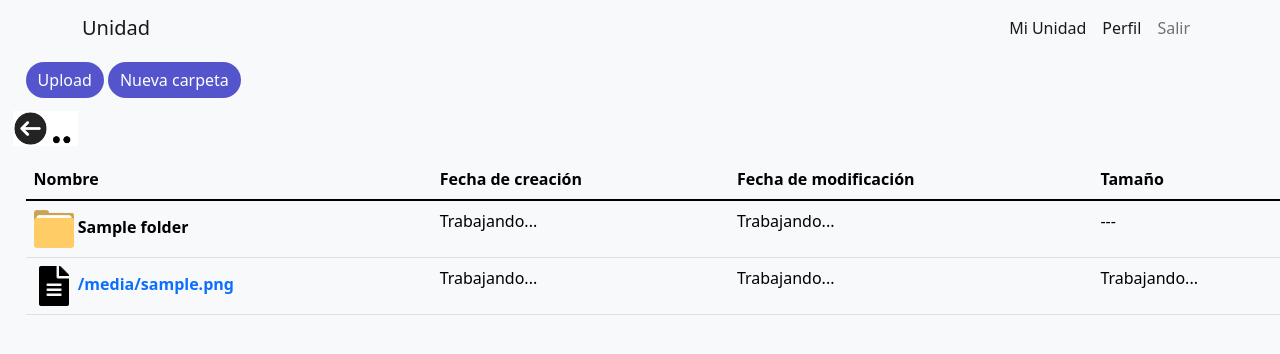
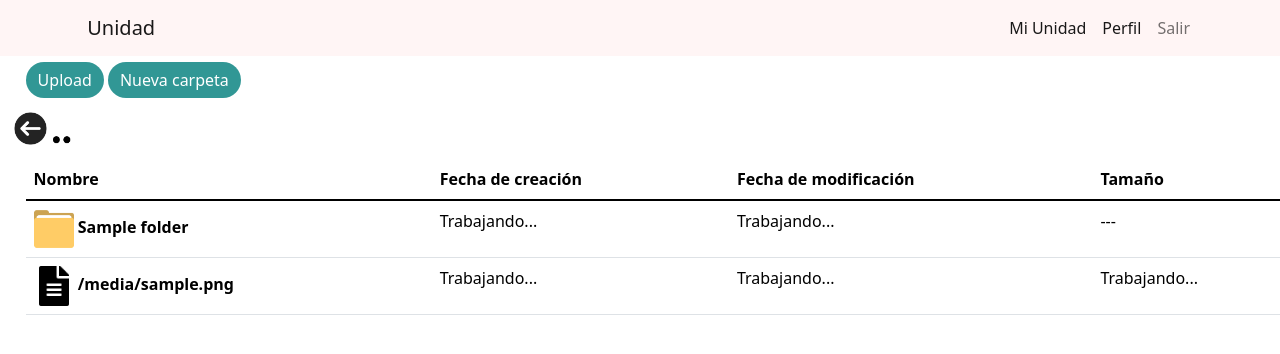
Before and after one commit to kaidewu/MyHomeCloud, a Flask app: template template/content.html in a window 1280 px wide. Shown: the top 354 px of the page. Run offline with Flask 2, Linux system fonts and the light colour scheme; the template is opened without the code that fills it: most values are stand-ins (such as "Sample title", 1, 10 or a date in 2020); parts of the project's set-up code (start-up, migrations or seed data) failed here and were passed over; some libraries are stand-ins or nearby versions.

Commit message:
Changing the aesthetics of content.html

```diff
--- a/static/css/style.css
+++ b/static/css/style.css
@@ -1,54 +1,17 @@
-.list_content{
-    margin: 2% 2%;
+.navbar{
+    background-color: #FFF5F5;
 }
 
-.list_content table{
-    width: 100%;
+.navbar .container .navbar-brand i{
+    transform: rotate(-5deg);
 }
 
-.list_content table:hover{
-    border-radius: 10px;
-    margin: 0.5vh;
-    padding: 0.2vh 0.4vh;
-    transition: 0.4s;
+.navbar .container a :hover{
+    transform: none;
 }
 
-.loop-dir{
-    text-decoration: none;
-    font-size: medium;
-}
-
-.list_content a:hover{
-    color: rgb(65, 65, 65);
-}
-
-.list_content i{
-    text-decoration: none;
-    font-size: 1.5em;
-}
-
-.go-back{
-    margin: 5px 5px;
-}
-
-.go-back i{
-    font-size: 2em;
-}
-
-.folders{
-    margin: 10px 25px;
-}
-
-.folders i{
-    color: rgb(255, 251, 0);
-}
-
-.files{
-    margin: 10px 25px;
-}
-
-.files i{
-    color: rgb(111, 111, 255);
+.navbar .container .nav-item :hover{
+    text-decoration: underline;
 }
 
 .arrow-back{
--- a/template/content.html
+++ b/template/content.html
@@ -12,12 +12,13 @@
   <script src="https://cdn.jsdelivr.net/npm/bootstrap@5.1.3/dist/js/bootstrap.min.js" integrity="sha384-QJHtvGhmr9XOIpI6YVutG+2QOK9T+ZnN4kzFN1RtK3zEFEIsxhlmWl5/YESvpZ13" crossorigin="anonymous"></script>
   <title>Mi Unidad</title>
 </head>
-<body class="bg-light text-black">
+<body class="text-black">
   <nav class="navbar navbar-expand-lg static-top navbar-light">
     <div class="container">
-      <a class="navbar-brand" href="/">
-        Unidad
-      </a>
+        <a class="navbar-brand" href="/">
+          <i class="fa-solid fa-clouds"></i>
+          Unidad
+        </a>
       <button class="navbar-toggler" type="button" data-bs-toggle="collapse" data-bs-target="#navbarSupportedContent" aria-controls="navbarSupportedContent" aria-expanded="false" aria-label="Toggle navigation">
         <span class="navbar-toggler-icon"></span>
       </button>
@@ -48,7 +49,7 @@
   </nav>
   <!-- BOTON DE CREAR CARPETA Y SUBIR FICHERIOS -->
   <div style="margin: 0.5% 2%;">
-    <button type="button" class="btn btn-primary rounded-pill" data-bs-toggle="modal" data-bs-target="#upload" style="background-color: rgb(84, 84, 204); border: none;">
+    <button type="button" class="btn btn-primary rounded-pill" data-bs-toggle="modal" data-bs-target="#upload" style="background-color: #319795; border: none;">
       Upload
     </button>
     <!-- Modal -->
@@ -73,7 +74,7 @@
       </div>
     </div>
 
-    <button type="button" class="btn btn-primary rounded-pill" data-bs-toggle="modal" data-bs-target="#create" style="background-color: rgb(84, 84, 204); border: none;">
+    <button type="button" class="btn btn-primary rounded-pill" data-bs-toggle="modal" data-bs-target="#create" style="background-color: #319795; border: none;">
       Nueva carpeta
     </button>
     <!-- Modal -->
@@ -117,7 +118,7 @@
       {% for folder in dir_folders %}
       <tr>
         <th scope="row">
-          <a href="{{(request.path + '/' if request.path != '/' else '') + folder}}" class="loop-dir" style="color: black;">
+          <a href="{{(request.path + '/' if request.path != '/' else '') + folder}}" class="loop-dir" style="color: black; text-decoration: none;">
             <img src="{{ url_for('static', filename='img/folder-icon.png') }}" alt="Folder" width="40" height="40">
             {{ folder }}
           </a>
@@ -130,7 +131,7 @@
       {% for file in dir_files %}
       <tr>
         <th scope="row">
-          <a href="{{(request.path + '/' if request.path != '/' else '') + file}}" class="loop-dir">
+          <a href="{{(request.path + '/' if request.path != '/' else '') + file}}" style="color: black; text-decoration: none;">
             <img src="{{ url_for('static', filename='img/file-icon.png') }}" alt="File" width="40" height="40">
             {{ file }}
           </a>
```
Also changed, not shown: static/img/cloud-icon.png (added).
